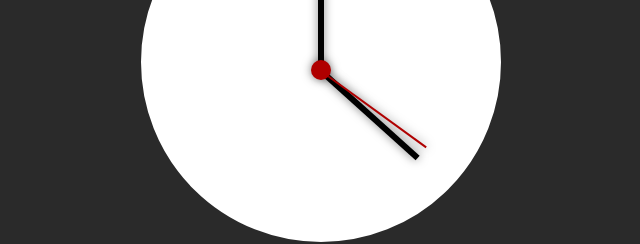
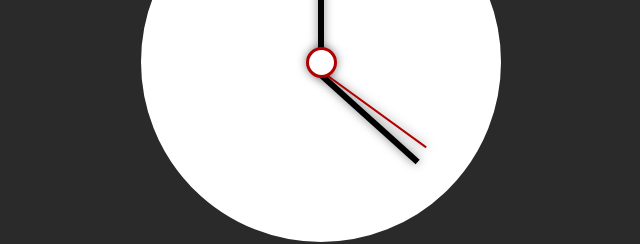
Before and after one commit to nejlael/JS_Clock, a plain HTML site: page index.html in a window 1280 px wide. Shown: the part 338-582 px from the top of the page, 319-959 px from the left. Drawn offline with Linux system fonts and the light colour scheme.

Commit message:
Add files via upload

```diff
--- a/style.css
+++ b/style.css
@@ -44,7 +44,7 @@ transform: rotateZ(0deg);
     position: absolute;
     height: 130px;
     width: 6px;
-    top: -14%;
+    top: -13%;
     transform-origin: bottom center;
     transform: rotateZ(90deg);
 }
@@ -59,9 +59,10 @@ transform: rotateZ(0deg);
     transform: rotateZ(180deg);
 }
 .point{
-    height: 20px;
-    width: 20px;
+    height: 25px;
+    width: 25px;
     border-radius: 50%;
-    background-color: rgb(176, 0, 0);
-    top: 2%;
+    background-color: rgb(255, 255, 255);
+    border: solid rgb(176, 0, 0);
+    top: 0%;
 }
```
